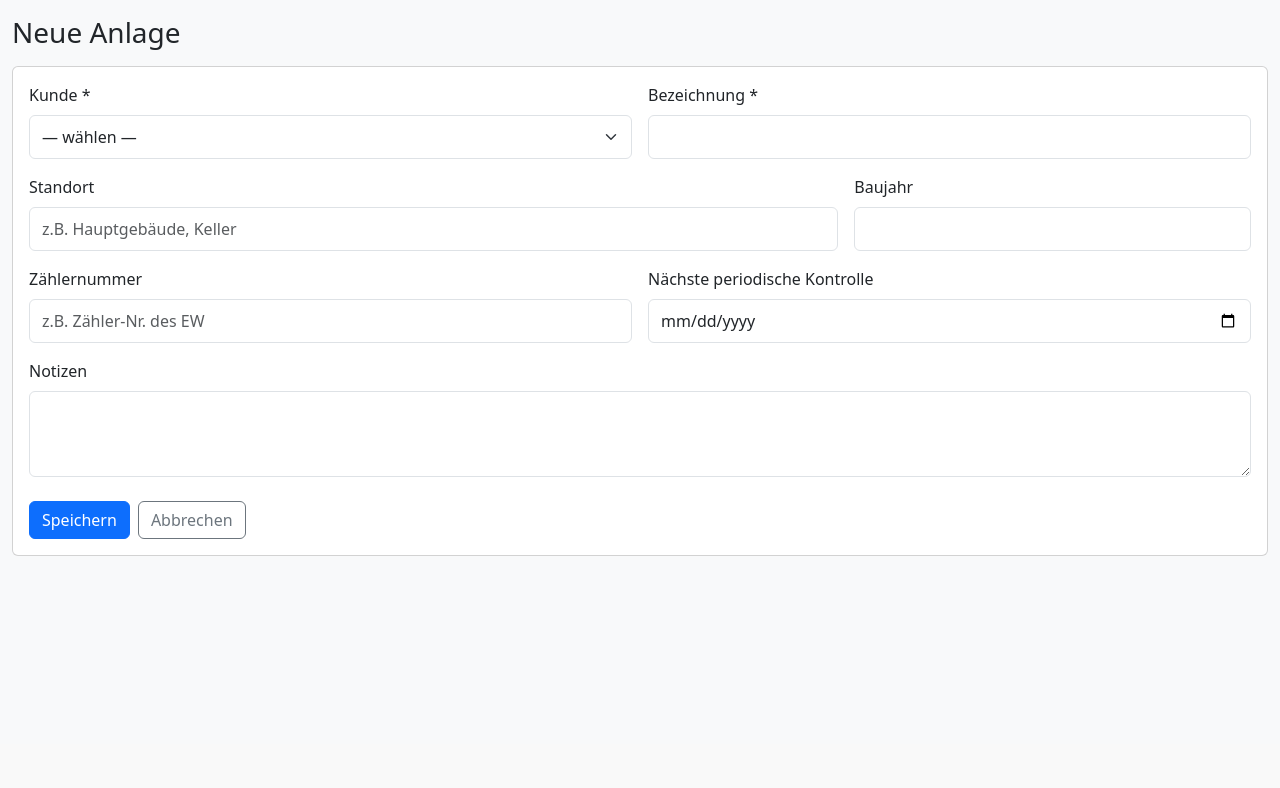
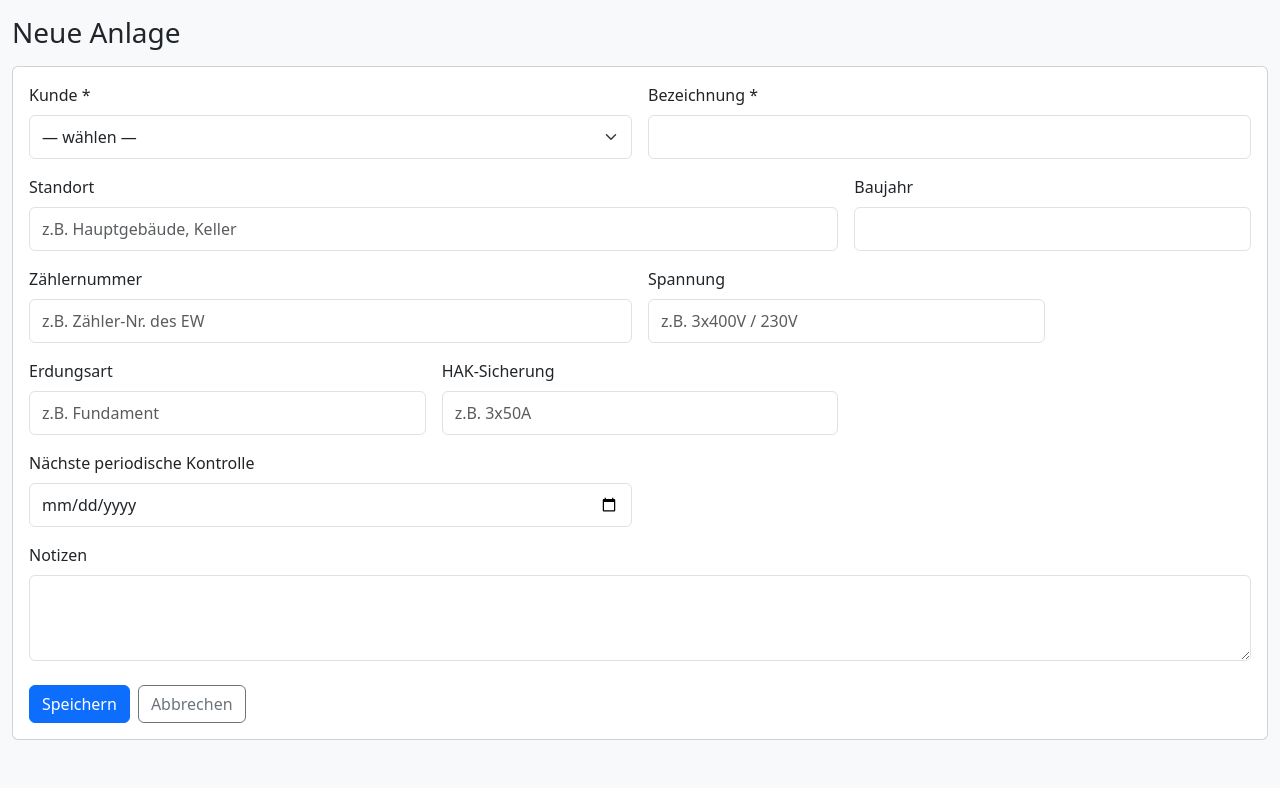
Before and after one commit to christiani93/auftragsveraltung, a Flask app: page /anlagen/neu in a window 1280 px wide. Shown: the part 56-844 px from the top of the page. Before the commit the page ends 612 px from the top, so only its background shows below. Run offline with Flask 3, Linux system fonts and the light colour scheme; the visitor is signed in with stand-in values (Sample User, id 1); some libraries are stand-ins or nearby versions.

Commit message:
Anlage: Felder Spannung, Erdungsart (mit Vorschlaegen) und HAK-Sicherung; erscheinen im Anlagen-Detail und auf dem Kontroll-/Messprotokoll (Detail + PDF)
Co-Authored-By: Claude Opus 4.8 <noreply@anthropic.com>

```diff
--- a/routes/installations.py
+++ b/routes/installations.py
@@ -89,6 +89,9 @@ def _form_to_anlage(form) -> dict:
         "bezeichnung": form.get("bezeichnung", "").strip(),
         "standort": form.get("standort", "").strip(),
         "zaehlernummer": form.get("zaehlernummer", "").strip(),
+        "spannung": form.get("spannung", "").strip(),
+        "erdungsart": form.get("erdungsart", "").strip(),
+        "hak_sicherung": form.get("hak_sicherung", "").strip(),
         "baujahr": form.get("baujahr", "").strip(),
         "naechste_periodische_kontrolle": form.get("naechste_periodische_kontrolle", "").strip(),
         "notizen": form.get("notizen", "").strip(),
--- a/templates/installations/edit.html
+++ b/templates/installations/edit.html
@@ -30,6 +30,24 @@
       <label class="form-label">Zählernummer</label>
       <input type="text" name="zaehlernummer" class="form-control" value="{{ anlage.zaehlernummer or '' }}" placeholder="z.B. Zähler-Nr. des EW">
     </div>
+    <div class="col-md-4">
+      <label class="form-label">Spannung</label>
+      <input type="text" name="spannung" class="form-control" value="{{ anlage.spannung or '' }}" placeholder="z.B. 3x400V / 230V">
+    </div>
+    <div class="col-md-4">
+      <label class="form-label">Erdungsart</label>
+      <input type="text" name="erdungsart" class="form-control" list="erdungsart-optionen" value="{{ anlage.erdungsart or '' }}" placeholder="z.B. Fundament">
+      <datalist id="erdungsart-optionen">
+        <option value="Fundament"></option>
+        <option value="Wasserleitung"></option>
+        <option value="Wasserleitung / Fundament"></option>
+        <option value="Tiefenerder"></option>
+      </datalist>
+    </div>
+    <div class="col-md-4">
+      <label class="form-label">HAK-Sicherung</label>
+      <input type="text" name="hak_sicherung" class="form-control" value="{{ anlage.hak_sicherung or '' }}" placeholder="z.B. 3x50A">
+    </div>
     <div class="col-md-6">
       <label class="form-label">Nächste periodische Kontrolle</label>
       <input type="date" name="naechste_periodische_kontrolle" class="form-control"
--- a/templates/pdf/messprotokoll.html
+++ b/templates/pdf/messprotokoll.html
@@ -6,6 +6,8 @@
   {% if kunde %}<strong>{{ kunde.name }}</strong> · {% endif %}
   {% if anlage %}{{ anlage.bezeichnung }}{% if anlage.standort %} · {{ anlage.standort }}{% endif %}{% endif %}
   {% if anlage and anlage.zaehlernummer %} · Zähler-Nr.: {{ anlage.zaehlernummer }}{% endif %}
+  {% if anlage and (anlage.spannung or anlage.erdungsart or anlage.hak_sicherung) %}
+  <br>{% if anlage.spannung %}Spannung: {{ anlage.spannung }}{% endif %}{% if anlage.erdungsart %} · Erdungsart: {{ anlage.erdungsart }}{% endif %}{% if anlage.hak_sicherung %} · HAK-Sicherung: {{ anlage.hak_sicherung }}{% endif %}{% endif %}
   <br>Datum: {{ protokoll.datum }} · Monteur: {{ protokoll.monteur or '—' }}
 {% endblock %}
 
```
Also changed, not shown: templates/installations/detail.html (+7 -0 lines), templates/protocols/detail.html (+21 -1 lines).
